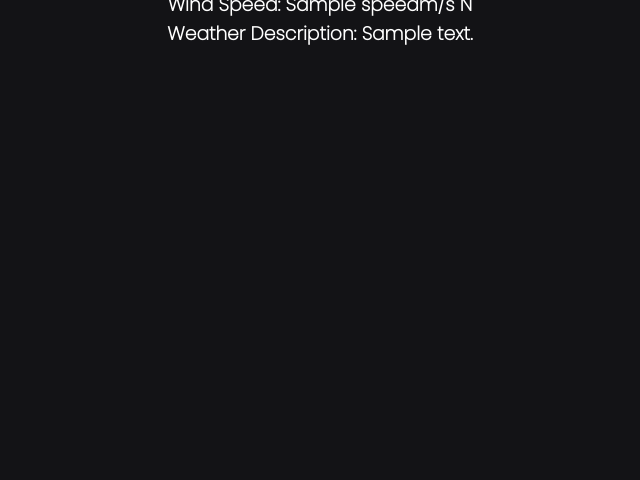
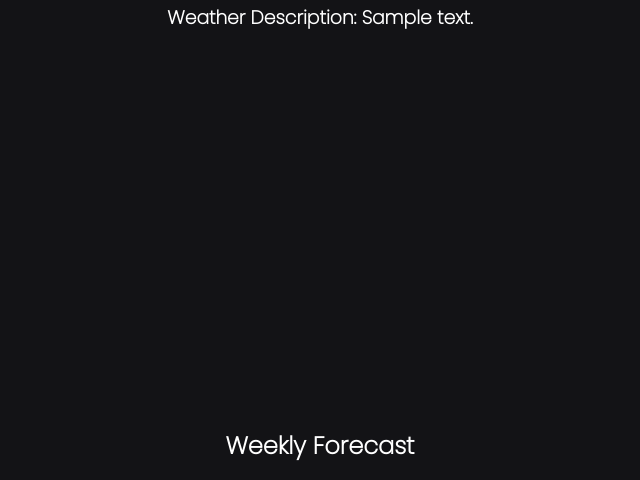
Before and after one commit to JohnNtirintis/Weather-Application, a Flask app: page /weather/ in a window 1280 px wide. Shown: the part 470-950 px from the top of the page, without its empty margins (320-960 px from the left). Before the commit the page ends 515 px from the top, so only its background shows below. Run offline with Flask 3, Linux system fonts and the light colour scheme; a database or web service that is not in the repository returns one stand-in record (values such as "Sample title"); data that the repository does not hold is empty; some libraries are stand-ins or nearby versions.

Commit message:
Started Implementing the Weekly Forecast

```diff
--- a/main.py
+++ b/main.py
@@ -9,6 +9,7 @@
     API_KEY = file.readline().strip()
 
 URL = "http://api.openweathermap.org/data/2.5/weather?q={}&appid={}&units=metric"
+FIVE_DAY_FORECAST = "http://api.openweathermap.org/data/2.5/forecast?id={}&appid={}&units=metric"
 
 # Home page
 @app.route('/')
@@ -25,11 +26,11 @@
     # Checking to see if the request was successful
     if response.status_code == 200:
         icon_code=data['weather'][0]['icon']
+        week_data = week_forecast(data['id'])
         return render_template('weather.html', city=city, icon_url= f"http://openweathermap.org/img/w/{icon_code}.png" ,temp=data['main']['temp'], humidity=data['main']['humidity'],
                                weather_desc=data['weather'][0]['description'], wind_speed=data['wind']['speed'])
-        # print_data(data)
     else:
-        return render_template('main.html', error=data['message'])
+        return render_template('weather.html', error=data['message'])
         #print(f"Error: {data['message']}")
 
 @app.route("/weather/")
@@ -46,3 +47,12 @@
         print(city)
         return render_template('home.html')
     return by_city(city)
+
+# 5 day week forecast
+def week_forecast(city):
+    response =  http_requests.get(FIVE_DAY_FORECAST.format(city , API_KEY))
+    data = response.json()
+    if response.status_code == 200:
+        return data
+    else:
+        return render_template('weather.html', error=data['message'])
--- a/static/style.css
+++ b/static/style.css
@@ -190,6 +190,10 @@
 	vertical-align: middle;
 }
 
+.section {
+	min-height: 100vh;
+}
+
 .text {
     text-align: center;
 }
--- a/templates/weather.html
+++ b/templates/weather.html
@@ -17,7 +17,7 @@
         <!-- Centered link -->
         <div class="topnav-centered">
         <a href="/" class="active">Home</a>
-        <a href="#about-us" class="active">About us</a>
+        <a href="#week-forecast" class="active">Weekly Forecast</a>
         <a href="#contact" class="active">Contact</a>
         </div>
 
@@ -33,8 +33,10 @@
           </div>
     </div>
 
+    <!-- Remove section if you encounter any problems with centering etc. -->
+    <section class="section">
         {% if city %}
-        <div class="hidden weather-title ">
+        <div class="hidden weather-title">
             <h1>Weather forecast for city: {{city}}</h1>
         </div>
         <div class="hidden letter weather-text">
@@ -54,5 +56,27 @@
         {% else %}
             <p>No Information Available</p>
         {% endif %}
+    </section>
+
+
+    <section id="week-forecast">
+        <div class="hidden weather-title">
+            <h2>Weekly Forecast</h2>
+        </div>
+        <div>
+            <div class="weather-info">
+                <img class="weather-icon" src="{{ icon_url }}" alt="Weather Icon">
+                <p> {{temp}} °C</p>
+            </div>
+        </div>
+
+
+    </section>
+
+
+    <section id="about-the-city">
+        <h2>About the city</h2>
+    </section>
+
 </body>
 </html>
```
Also changed, not shown: apoutput.txt (added, +1 -0 lines). Lines whose indentation alone changed are shown as unchanged.
